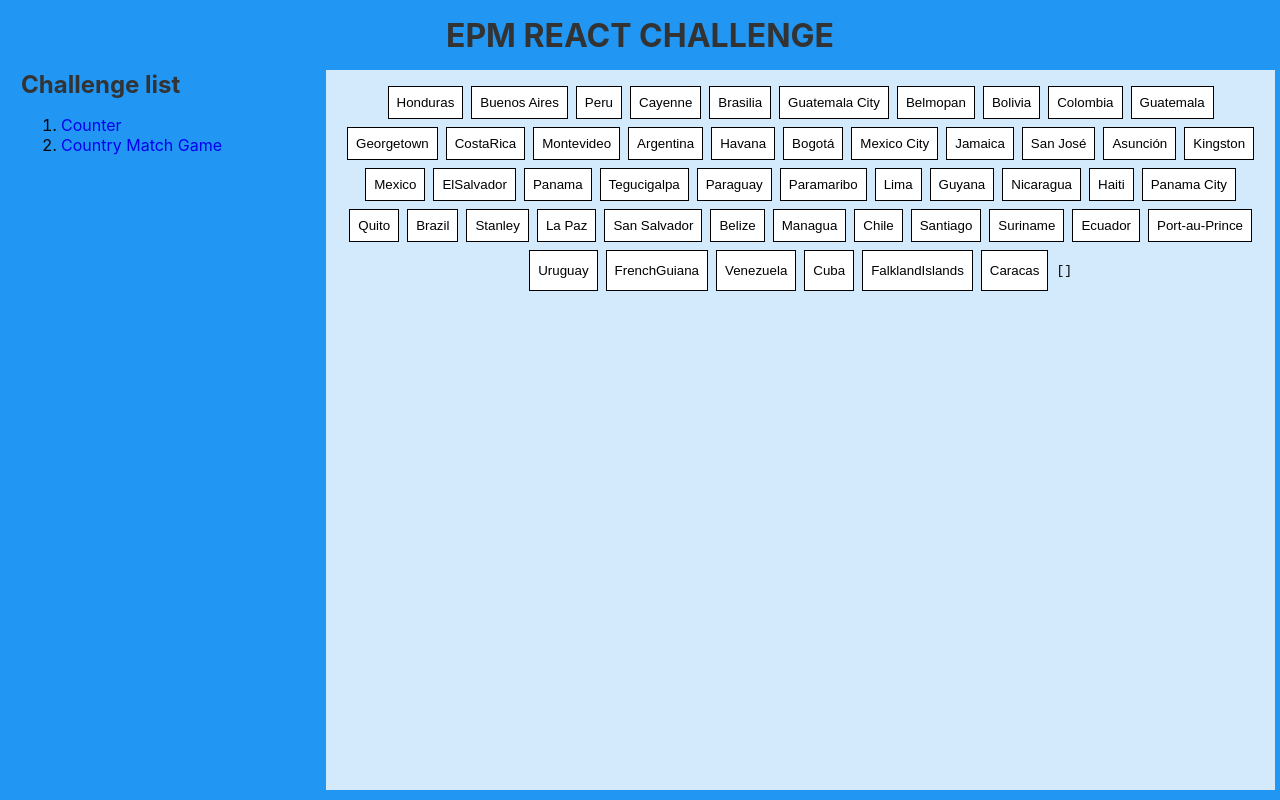
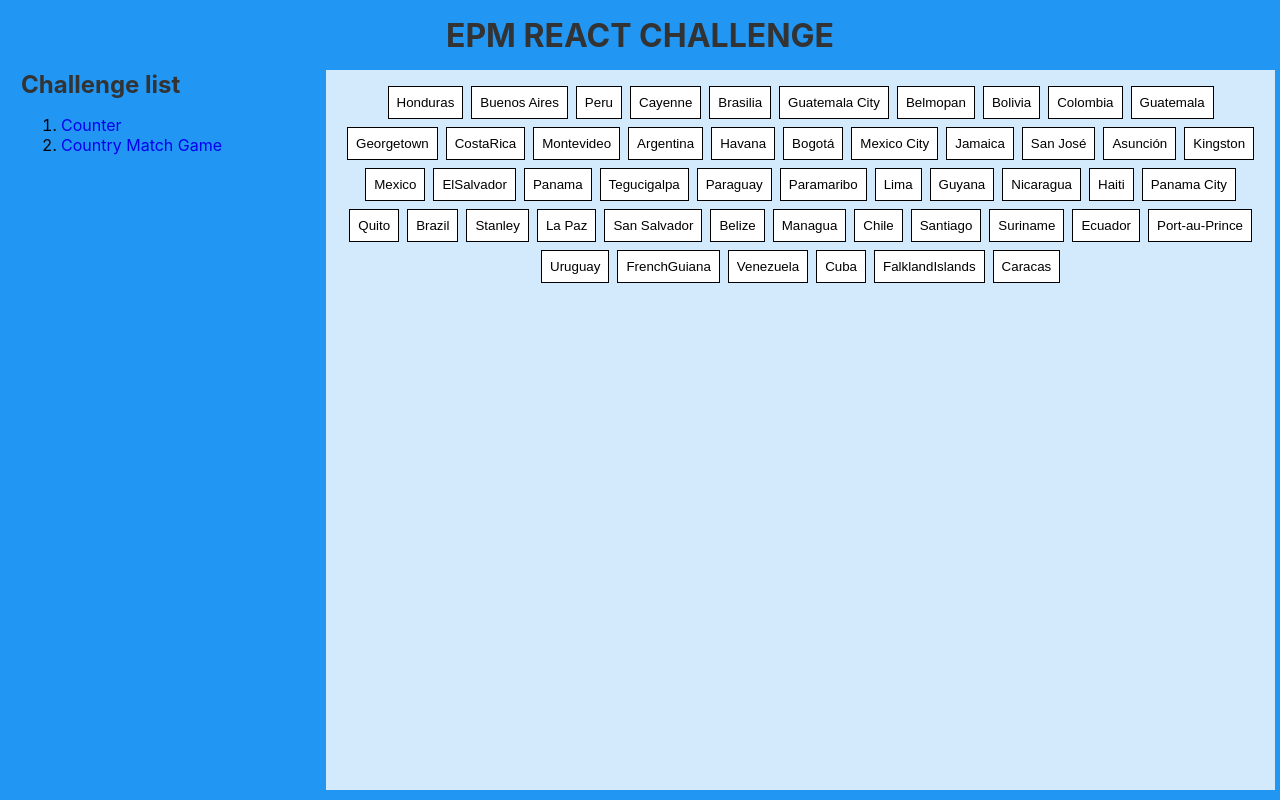
Before and after one commit to edgarinhm/epm-react-challenge, a React (Vite) app: page /epm-react-challenge/country-match-game in a window 1280 px wide. Built offline with nearby package versions, Linux system fonts and the light colour scheme.

Commit message:
fix selected delete

```diff
--- a/src/components/country-match-game/CountryMatchGame.jsx
+++ b/src/components/country-match-game/CountryMatchGame.jsx
@@ -42,9 +42,8 @@ export const CountryMatchGame = () => {
   const handleClickedOption = (option) => {
     if (selectedOptions.length === 2) {
       setSelectedOptions([]);
-    } else {
-      setSelectedOptions((state) => [...state, option]);
     }
+    setSelectedOptions((state) => [...state, option]);
     if (selectedOptions.length === 1) {
       const [option1] = selectedOptions;
       validateMatch(option1, option);
@@ -118,8 +117,6 @@ export const CountryMatchGame = () => {
           </button>
         </div>
       ))}
-
-      <pre>{JSON.stringify(selectedOptions)}</pre>
     </div>
   );
 };
```
